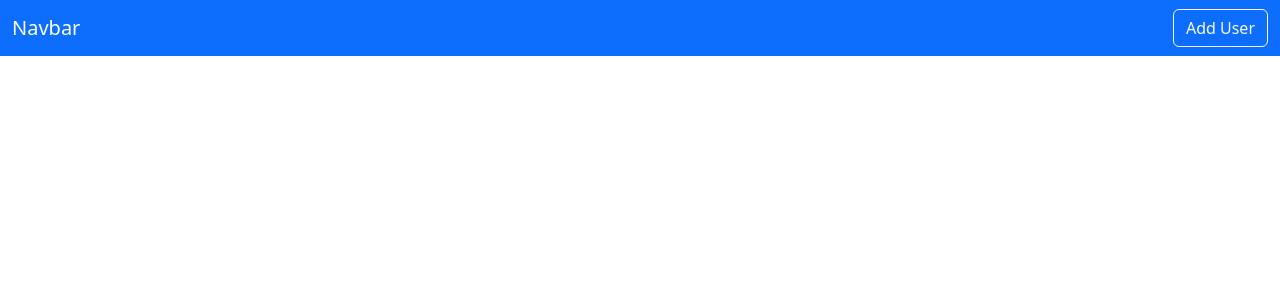
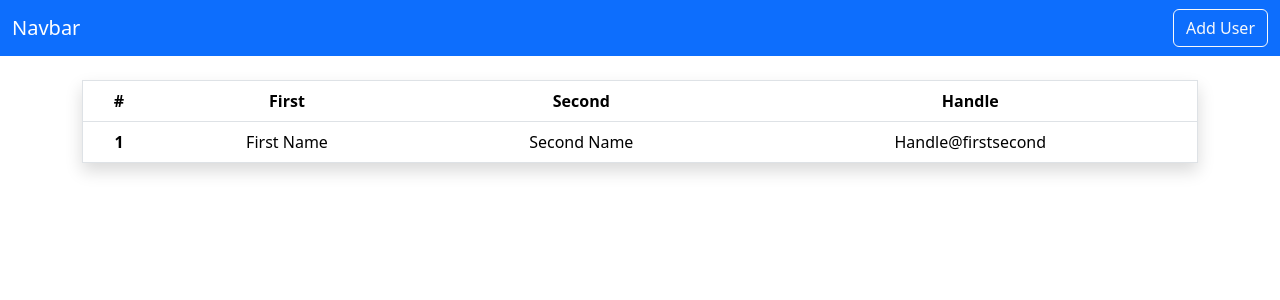
Before and after one commit to swamyhr/fullstack1frontend, a React (Create React App) app in the folder fullstack1frontend/: page / in a window 1280 px wide. Shown: the top 300 px of the page. Built offline with nearby package versions, Linux system fonts and the light colour scheme.

Commit message:
add Home page and bootstrap table

```diff
--- a/fullstack1frontend/src/App.js
+++ b/fullstack1frontend/src/App.js
@@ -1,11 +1,13 @@
 import './App.css';
 import "../node_modules/bootstrap/dist/css/bootstrap.min.css"
 import Navbar from './layout/Navbar';
+import Home from './pages/Home';
 
 function App() {
   return (
     <div className="App">
       <Navbar/>
+      <Home/>
     </div>
   );
 }
--- a/fullstack1frontend/src/pages/Home.js
+++ b/fullstack1frontend/src/pages/Home.js
@@ -0,0 +1,33 @@
+import React from 'react'
+
+function Home() {
+  return (
+    <div className='container'>
+        <div className='py-4'>
+
+            <table className='table border shadow'>
+                <thead>
+                    <tr>
+                        <th scope='column'>#</th>
+                        <th scope='column'>First</th>
+                        <th scope='column'>Second</th>
+                        <th scope='column'>Handle</th>
+                    </tr>
+                </thead>
+                <tbody>
+                    <tr>
+                        <th scope='row'>1</th>
+                        <td>First Name</td>
+                        <td>Second Name</td>
+                        <td>Handle@firstsecond</td>
+                    </tr>
+                </tbody>
+            </table>
+
+
+        </div>
+    </div>
+  )
+}
+
+export default Home
```
